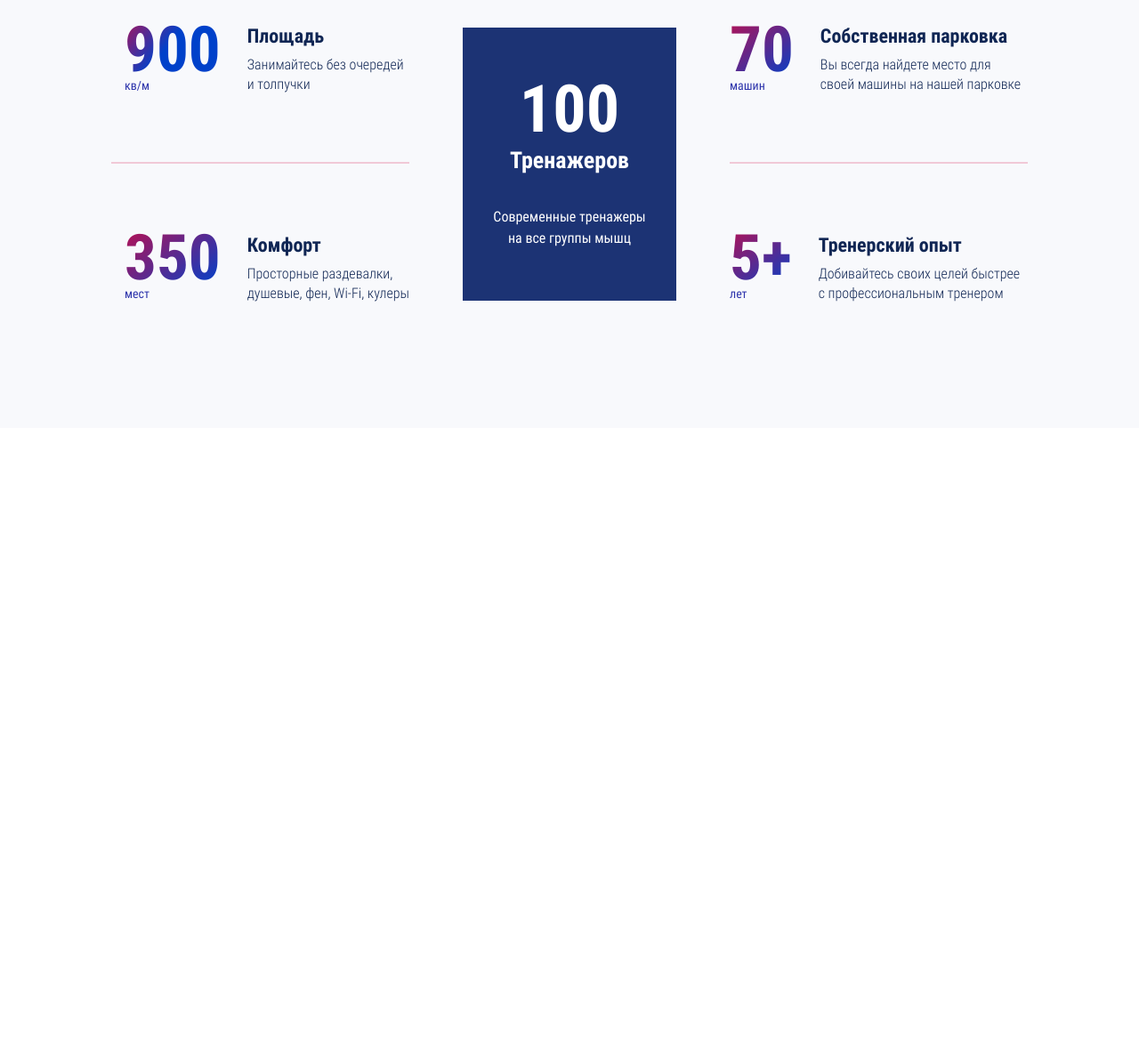
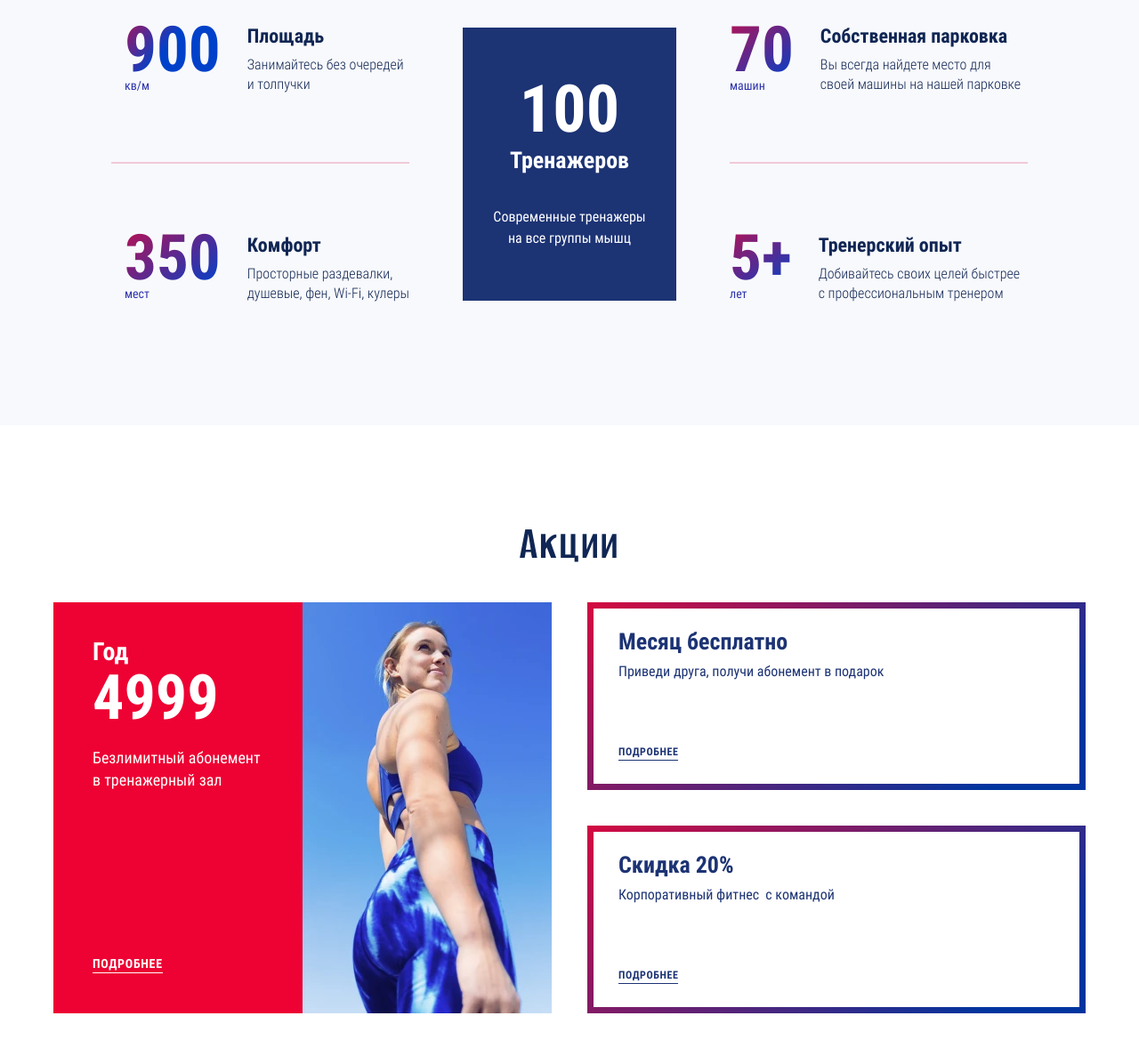
Before and after one commit to RookHeaven/Supergym, a website with bundled scripts: page source/index.html in a window 1280 px wide. Shown: the part 3724-4902 px from the top of the page at 89% size. Before the commit the page ends 4205 px from the top, so only its background shows below. Built offline with nearby package versions, Linux system fonts and the light colour scheme; files whose address does not match are found by name.

Commit message:
Закончил блок акций

```diff
--- a/source/index.html
+++ b/source/index.html
@@ -439,6 +439,46 @@
             </div>
           </div>
         </section>
+
+        <section class="stocks">
+          <div class="stocks__container container">
+            <h2>Акции</h2>
+            <div class="stocks__wrapper">
+              <div class="stocks__main">
+                <div class="stocks__description">
+                  <h3>Год</h3>
+                  <span>4999</span>
+                  <p>Безлимитный абонемент в&nbsp;тренажерный зал</p>
+                  <a class="stocks__button button" href="#">подробнее</a>
+                </div>
+                <div class="stocks__picture">
+                  <picture>
+                    <source type="image/webp" media="(max-width:767px)" srcset="img/stocks-mobile.webp 1x, img/stocks-mobile@2x.webp 2x">
+                    <source type="image/webp" media="(max-width:1199px)" srcset="img/stocks-tablet.webp 1x, img/stocks-tablet@2x.webp 2x">
+                    <source type="image/webp" srcset="img/stocks-desktop.webp 1x, img/stocks-desktop@2x.webp 2x">
+                    <img src="img/stocks-desktop.jpg" width="280" height="462" alt="Фото спортсменки, стоящей боком, в синем спортивном костюме на голубом фоне." srcset="img/stocks-desktop@2x.jpg 2x" loading="lazy">
+                  </picture>
+                </div>
+              </div>
+              <ul class="stocks__list">
+                <li class="stocks__item">
+                  <div class="stocks__item-wrapper">
+                    <h3>Месяц бесплатно</h3>
+                    <p>Приведи друга, получи<br> абонемент в&nbsp;подарок</p>
+                  </div>
+                  <a class="stocks__button button" href="#">подробнее</a>
+                </li>
+                <li class="stocks__item">
+                  <div class="stocks__item-wrapper">
+                    <h3>Скидка 20%</h3>
+                    <p>Корпоративный фитнес&ensp;с&nbsp;командой</p>
+                  </div>
+                  <a class="stocks__button button" href="#">подробнее</a>
+                </li>
+              </ul>
+            </div>
+          </div>
+        </section>
       </main>
       <footer>
         <div class="container"></div>
--- a/source/sass/blocks/advantages.scss
+++ b/source/sass/blocks/advantages.scss
@@ -1,6 +1,6 @@
 .advantages {
   padding-top: 97px;
-  padding-bottom: 140px;
+  padding-bottom: 137px;
   background-color: $color-ghost-white;
 
   @include vp-1199 {
@@ -10,7 +10,7 @@
 
   @include vp-767 {
     padding-top: 63px;
-    padding-bottom: 70px;
+    padding-bottom: 65px;
   }
 
   h2 {
--- /dev/null
+++ b/source/sass/blocks/stocks.scss
@@ -0,0 +1,233 @@
+.stocks {
+  padding-top: 100px;
+  padding-bottom: 117px;
+
+  @include vp-1199 {
+    padding-top: 92px;
+    padding-bottom: 100px;
+  }
+
+  @include vp-767 {
+    padding-top: 63px;
+    padding-bottom: 70px;
+  }
+
+  h2 {
+    margin-top: 0;
+    margin-bottom: 34px;
+    font-family: $ff-alumni-sans;
+    font-weight: 600;
+    font-size: 54px;
+    line-height: 65px;
+    letter-spacing: 0.03em;
+    text-align: center;
+
+    @include vp-1199 {
+      margin-bottom: 39px;
+      font-size: 42px;
+      line-height: 50px;
+    }
+
+    @include vp-767 {
+      margin-bottom: 43px;
+      font-size: 32px;
+      line-height: 38px;
+    }
+  }
+
+  &__wrapper {
+    display: grid;
+    grid-template-columns: 1fr 1fr;
+    column-gap: 40px;
+
+    @include vp-1199 {
+      grid-template-columns: 1fr;
+      row-gap: 30px;
+    }
+  }
+
+  &__main {
+    display: flex;
+
+    @include vp-767 {
+      flex-direction: column;
+    }
+  }
+
+  &__description {
+    display: flex;
+    flex-direction: column;
+    width: 50%;
+    padding: 34px 44px 48px;
+    color: $color-default-white;
+    background-color: $color-tourch-red;
+
+    @include vp-1199 {
+      width: 41%;
+    }
+
+    @include vp-767 {
+      width: 100%;
+      align-items: center;
+      text-align: center;
+    }
+
+    h3 {
+      margin-top: 0;
+      margin-bottom: 0;
+      font-weight: 700;
+      font-size: 28px;
+      line-height: 44px;
+    }
+
+    span {
+      display: block;
+      margin-top: -25px;
+      font-weight: 700;
+      font-size: 70px;
+      line-height: 109px;
+
+      @include vp-767 {
+        margin-bottom: -7px;
+      }
+    }
+
+    p {
+      margin-top: 0;
+      margin-bottom: auto;
+      font-size: 18px;
+      line-height: 25px;
+
+      @include vp-767 {
+        margin-bottom: 30px;
+      }
+    }
+  }
+
+  &__picture {
+    width: 50%;
+    height: auto;
+    background-color: $color-sapphire;
+
+    @include vp-1199 {
+      width: 59%;
+    }
+
+    @include vp-767 {
+      width: 100%;
+    }
+
+    img {
+      width: 100%;
+      height: 100%;
+      object-fit: cover;
+    }
+  }
+
+  &__list {
+    padding: 0;
+    margin: 0;
+    display: flex;
+    flex-direction: column;
+    row-gap: 40px;
+    list-style: none;
+
+    @include vp-1199 {
+      flex-direction: row;
+      column-gap: 30px;
+    }
+
+    @include vp-767 {
+      flex-direction: column;
+      row-gap: 30px;
+    }
+  }
+
+  &__item {
+    display: flex;
+    flex-direction: column;
+    justify-content: space-between;
+    padding: 18px 34px 29px 28px;
+    height: 100%;
+    border: 7px solid;
+    border-image: $border-gradient;
+    border-image-slice: 1;
+    color: $color-resolution-blue;
+
+    @include vp-1199 {
+      width: 50%;
+      min-height: 211px;
+    }
+
+    @include vp-767 {
+      padding: 29px 27px 41px 28px;
+      text-align: center;
+      width: 100%;
+      height: auto;
+    }
+
+    br {
+      display: none;
+
+      @include vp-1199 {
+        display: block;
+      }
+    }
+
+    h3 {
+      margin-top: 0;
+      margin-bottom: 2px;
+      font-weight: 700;
+      font-size: 26px;
+      line-height: 150%;
+    }
+
+    p {
+      margin-top: 0;
+    }
+
+    a {
+      font-size: 12px;
+      line-height: 14px;
+      color: $color-resolution-blue;
+
+      &::after {
+        background-color: $color-resolution-blue;
+      }
+    }
+  }
+
+  &__button {
+    position: relative;
+    align-self: flex-start;
+    padding: 0;
+    border: none;
+    font-size: 14px;
+    line-height: 16px;
+
+    @include vp-767 {
+      align-self: center;
+    }
+
+    &::after {
+      position: absolute;
+      content: "";
+      bottom: -3px;
+      left: 0;
+      width: 100%;
+      height: 1px;
+      background-color: $color-default-white;
+    }
+
+    @include hover-focus {
+      background: none;
+      scale: 1.2;
+    }
+
+    @include active {
+      background: none;
+      scale: 1.2;
+      opacity: 0.8;
+    }
+  }
+}
--- a/source/sass/style.scss
+++ b/source/sass/style.scss
@@ -33,6 +33,7 @@
 @import "blocks/promo";
 @import "blocks/coaches";
 @import "blocks/advantages";
+@import "blocks/stocks";
 
 // ---------------------------------
 
```
Also changed, not shown: build/css/style.css, build/css/style.min.css, build/index.html, 1 other file.
